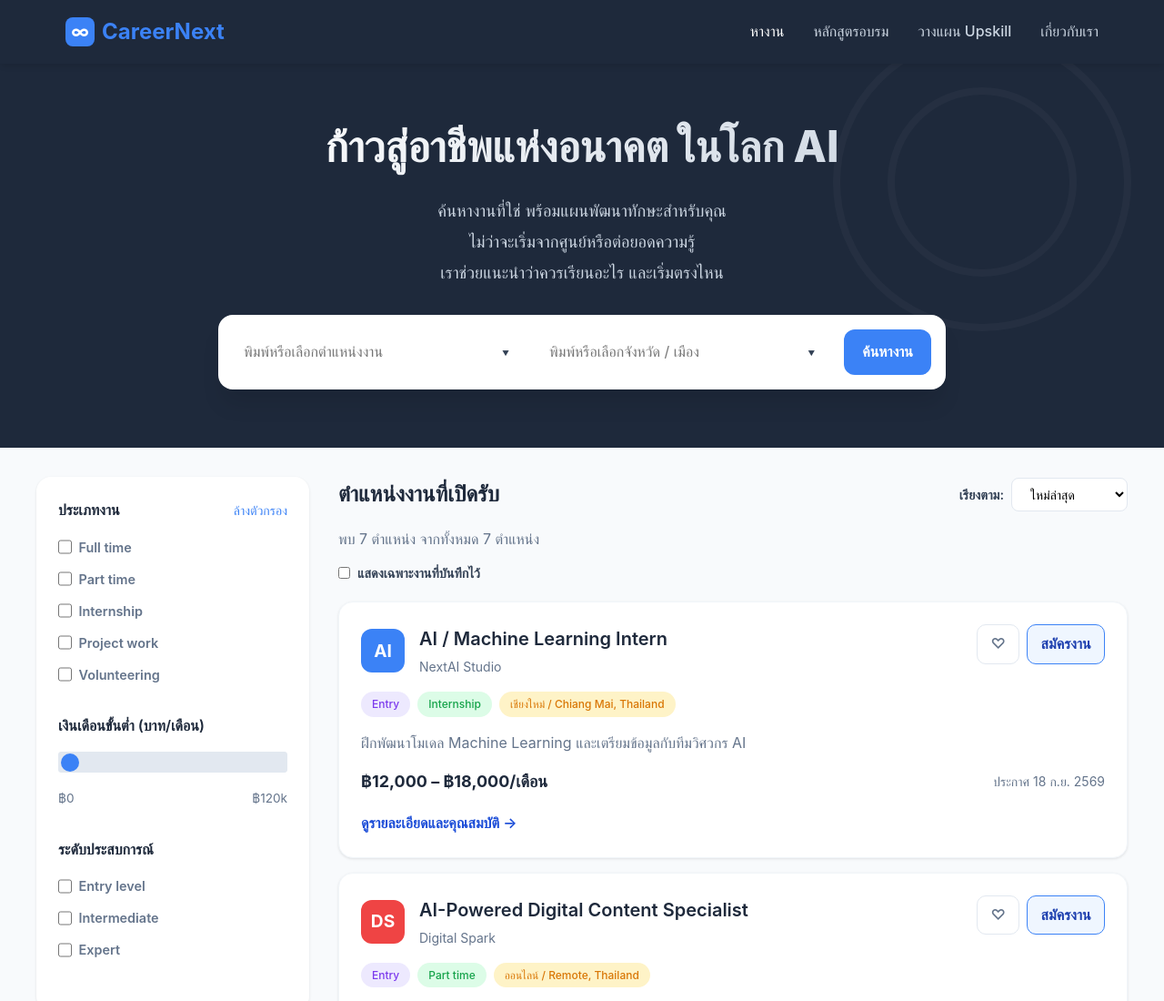
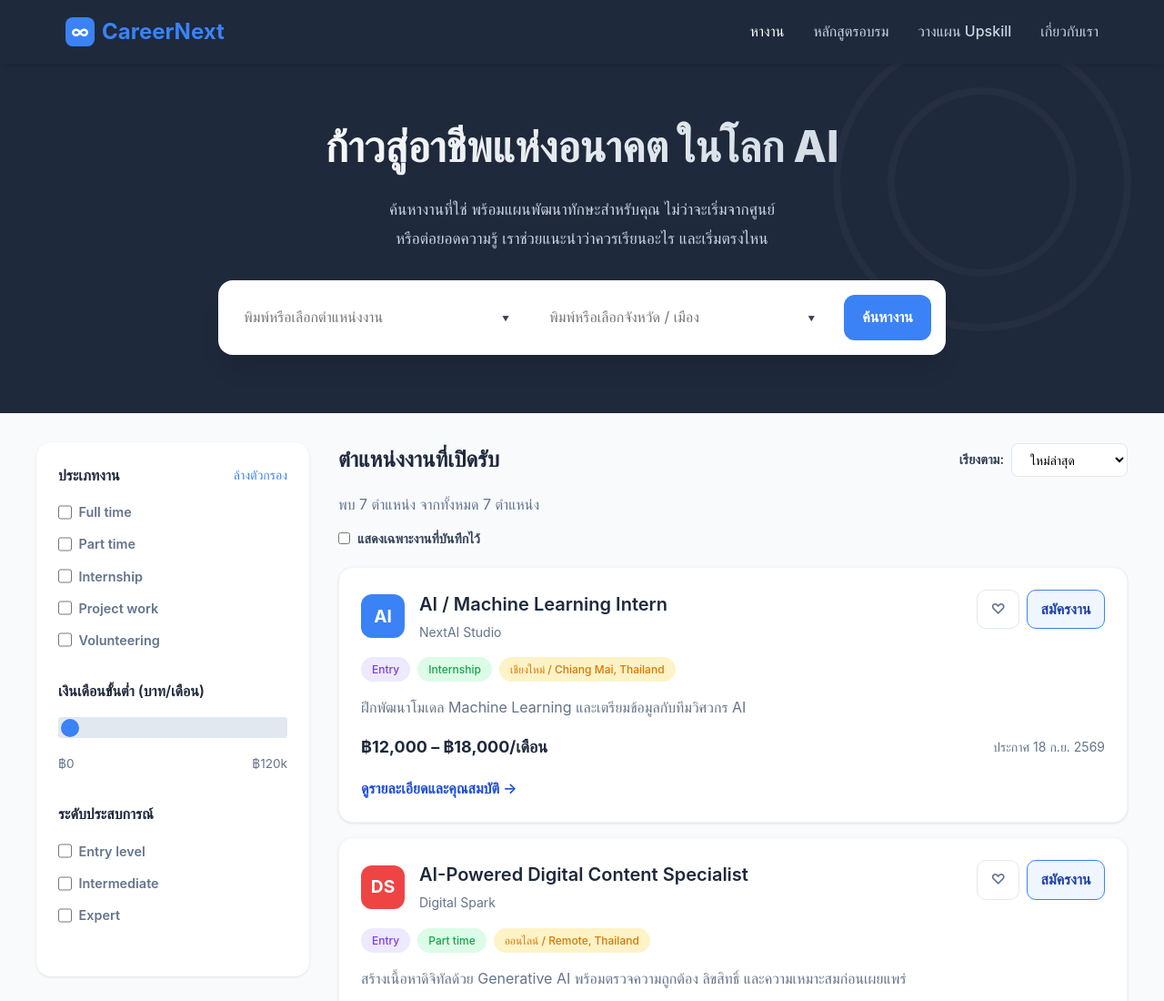
Before and after one commit to Maysabunpithak/CareerNext, a website: page index.html in a window 1280 px wide. Shown: the top 1100 px of the page at 91% size. Drawn offline with Linux system fonts and the light colour scheme.

Commit message:
Allow hero description to balance naturally across lines

```diff
--- a/css/styles.css
+++ b/css/styles.css
@@ -1046,6 +1046,6 @@ button, a, input, select, textarea { -webkit-tap-highlight-color: transparent; }
 /* Balanced Thai hero typography. */
 .hero .hero-heading { font-size:clamp(2rem,3.7vw,3rem); line-height:1.4; font-weight:800; margin:0 auto 20px; text-wrap:balance; }
 .hero-heading-end { display:inline-block; margin-left:.2em; }
-.hero .hero-description { max-width:680px; margin:0 auto 30px; font-size:clamp(1rem,1.5vw,1.15rem); line-height:1.85; font-weight:400; text-wrap:balance; }
+.hero .hero-description { max-width:800px; margin:0 auto 30px; font-size:clamp(1rem,1.35vw,1.1rem); line-height:1.85; font-weight:400; text-wrap:balance; }
 .hero-description > span { display:block; }
 @media(max-width:640px){ .hero .hero-heading { margin-bottom:16px; } .hero .hero-description { margin-bottom:24px; line-height:1.8; } }
--- a/index.html
+++ b/index.html
@@ -28,7 +28,7 @@
       <div class="hero">
         <div class="hero-content">
           <h1 class="hero-heading">ก้าวสู่อาชีพแห่งอนาคต<span class="hero-heading-end">ในโลก AI</span></h1>
-          <p class="hero-description"><span>ค้นหางานที่ใช่ พร้อมแผนพัฒนาทักษะสำหรับคุณ</span><span>ไม่ว่าจะเริ่มจากศูนย์หรือต่อยอดความรู้</span><span>เราช่วยแนะนำว่าควรเรียนอะไร และเริ่มตรงไหน</span></p>
+          <p class="hero-description">ค้นหางานที่ใช่ พร้อมแผนพัฒนาทักษะสำหรับคุณ ไม่ว่าจะเริ่มจากศูนย์หรือต่อยอดความรู้ เราช่วยแนะนำว่าควรเรียนอะไร และเริ่มตรงไหน</p>
           <form class="search-box" id="searchForm" role="search">
             <div class="location-combobox"><input type="text" class="search-input" aria-label="ตำแหน่งงานหรือคำค้น" placeholder="พิมพ์หรือเลือกตำแหน่งงาน" id="searchInput" role="combobox" aria-autocomplete="list" aria-expanded="false" aria-controls="jobOptions" autocomplete="off" /><button type="button" class="location-toggle" aria-label="แสดงรายการตำแหน่งงาน" aria-controls="jobOptions" aria-expanded="false">▾</button><ul id="jobOptions" class="location-options" role="listbox" aria-label="ตำแหน่งงาน" hidden></ul></div>
             <div class="location-combobox">
```
